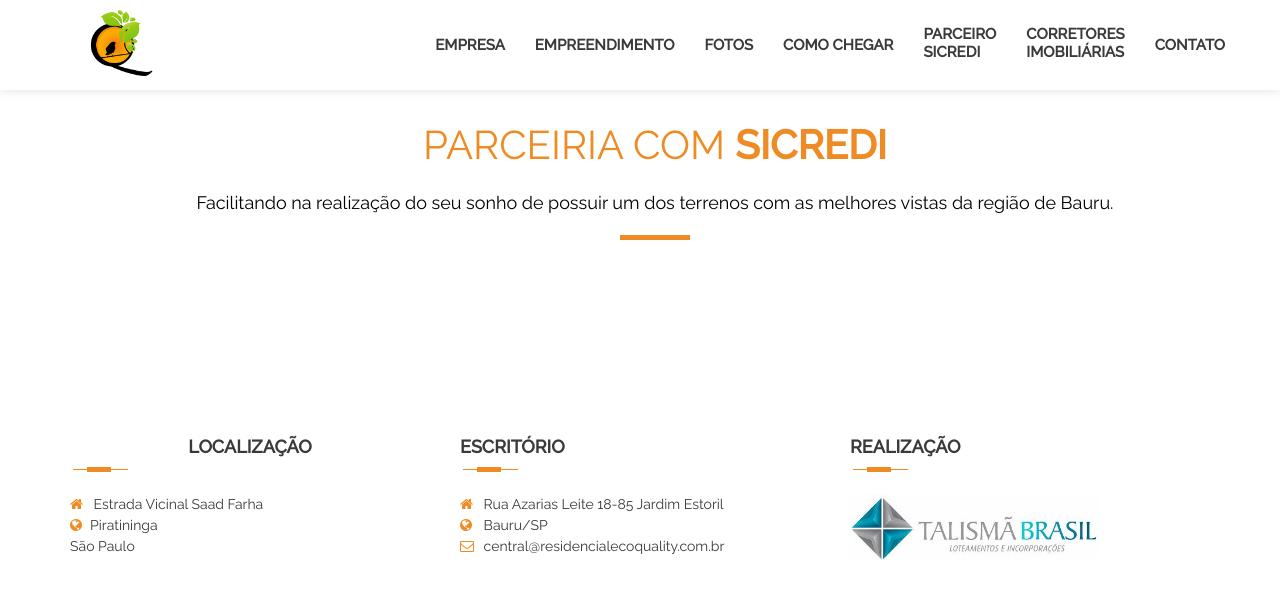
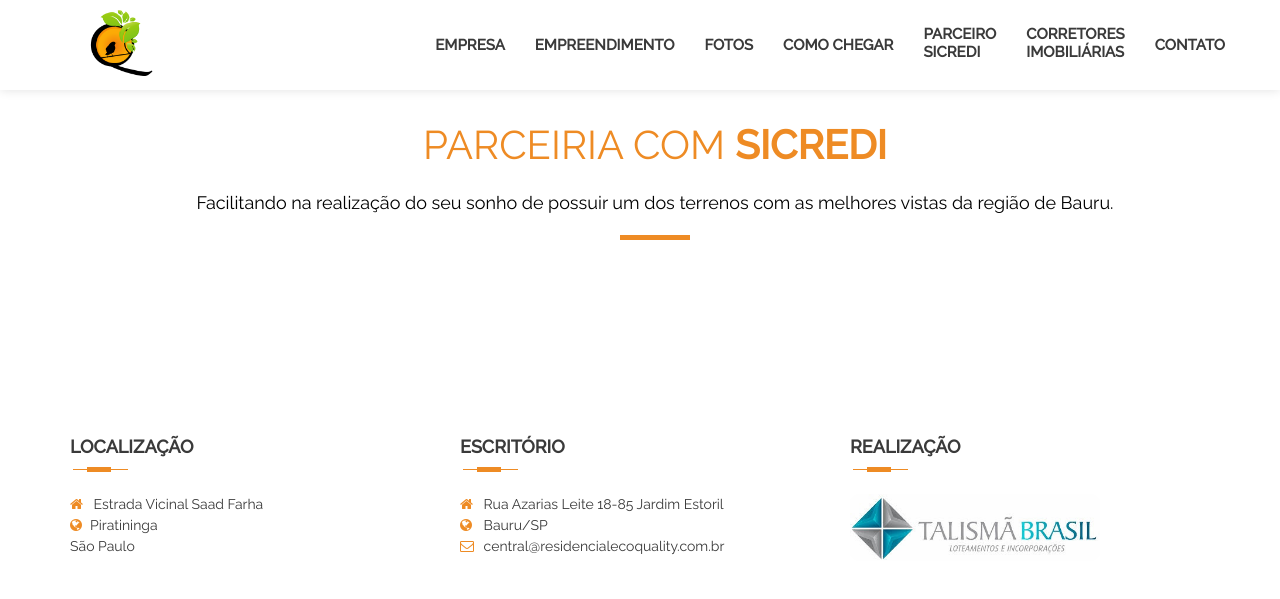
Before and after one commit to ecoquality/ecoquality.github.io, a Jekyll site: the page built from sicredi.html, in a window 1280 px wide. Shown: the top 599 px of the page. Built offline with Jekyll 4.4.1, drawn with Linux system fonts in a browser that asks for light colours.

Commit message:
fixing typo

```diff
--- a/_includes/footer.html
+++ b/_includes/footer.html
@@ -3,7 +3,7 @@
         <div class="container">
             <div class="row">
                 <div class="col-md-4 col-sm-6 col-xs-12">
-                    <h3 class="menu_head text-center">Localização</h3>
+                    <h3 class="menu_head">Localização</h3>
                     <div class="footer_menu_contact">
                         <ul>
                             <li>
```
